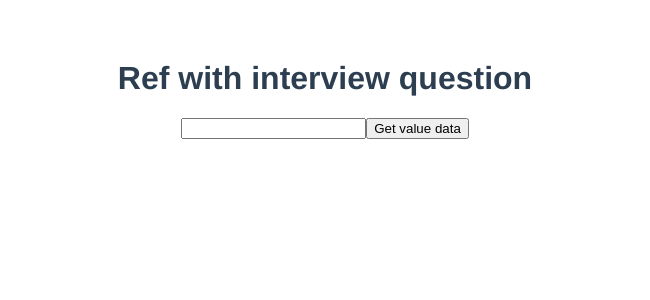
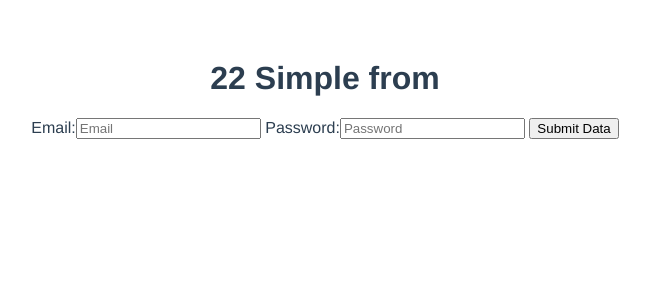
Before and after one commit to divyeshp0079/Learning-Vue.js, a Vue app: page / in a window 1280 px wide. Shown: the top 300 px of the page, without its empty margins (315-965 px from the left). Built offline with nearby package versions, Linux system fonts and the light colour scheme.

Commit message:
simple_form

```diff
--- a/src/App.vue
+++ b/src/App.vue
@@ -8,7 +8,8 @@
   <!-- <forLoop></forLoop> -->
   <!-- <htmlbinding /> -->
   <!-- <dynamicStyle /> -->
-  <refwithinterview />
+  <!-- <refwithinterview /> -->
+  <formData />
 </template>
 
 <script>
@@ -21,7 +22,8 @@
 // import forLoop from "./components/forLoop.vue";
 // import htmlbinding from "./components/17_Html_binding.vue";
 // import dynamicStyle from "./components/18_class_binding/dynamic_style.vue";
-import refwithinterview from "./components/21_ref_with_interview_que.vue";
+// import refwithinterview from "./components/21_ref_with_interview_que.vue";
+import formData from "./components/22_simple_form.vue";
 export default {
   name: "App",
   components: {
@@ -34,7 +36,8 @@ export default {
     // forLoop,
     // htmlbinding,
     // dynamicStyle,
-    refwithinterview,
+    // refwithinterview,
+    formData,
   },
 };
 </script>
--- /dev/null
+++ b/src/components/22_simple_form.vue
@@ -0,0 +1,30 @@
+<template>
+  <h1>22 Simple from</h1>
+  <label>Email:</label>
+  <input type="text" placeholder="Email" v-model="from.email" />
+  {{ from.email }}
+  <label>Password:</label>
+  <input type="password" placeholder="Password" v-model="from.password" />
+  {{ from.password }}
+  <button type="button" v-on:click="getInfo">Submit Data</button>
+</template>
+
+<script>
+export default {
+  name: "simpleForm",
+  data() {
+    return {
+      from: {
+        email: "",
+        password: "",
+      },
+    };
+  },
+  methods: {
+    getInfo() {
+      alert();
+      console.warn("Get information", this.from);
+    },
+  },
+};
+</script>
```
